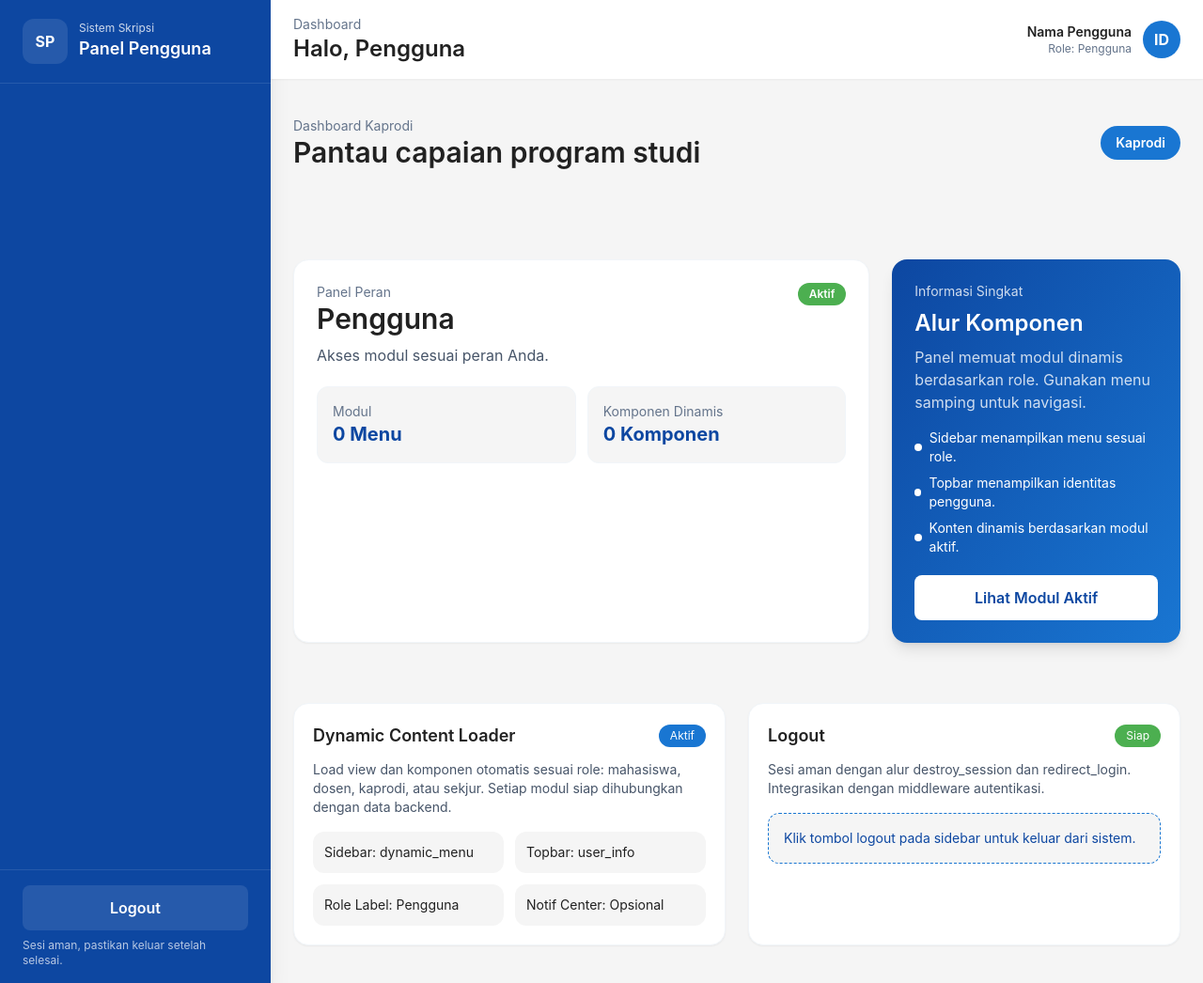
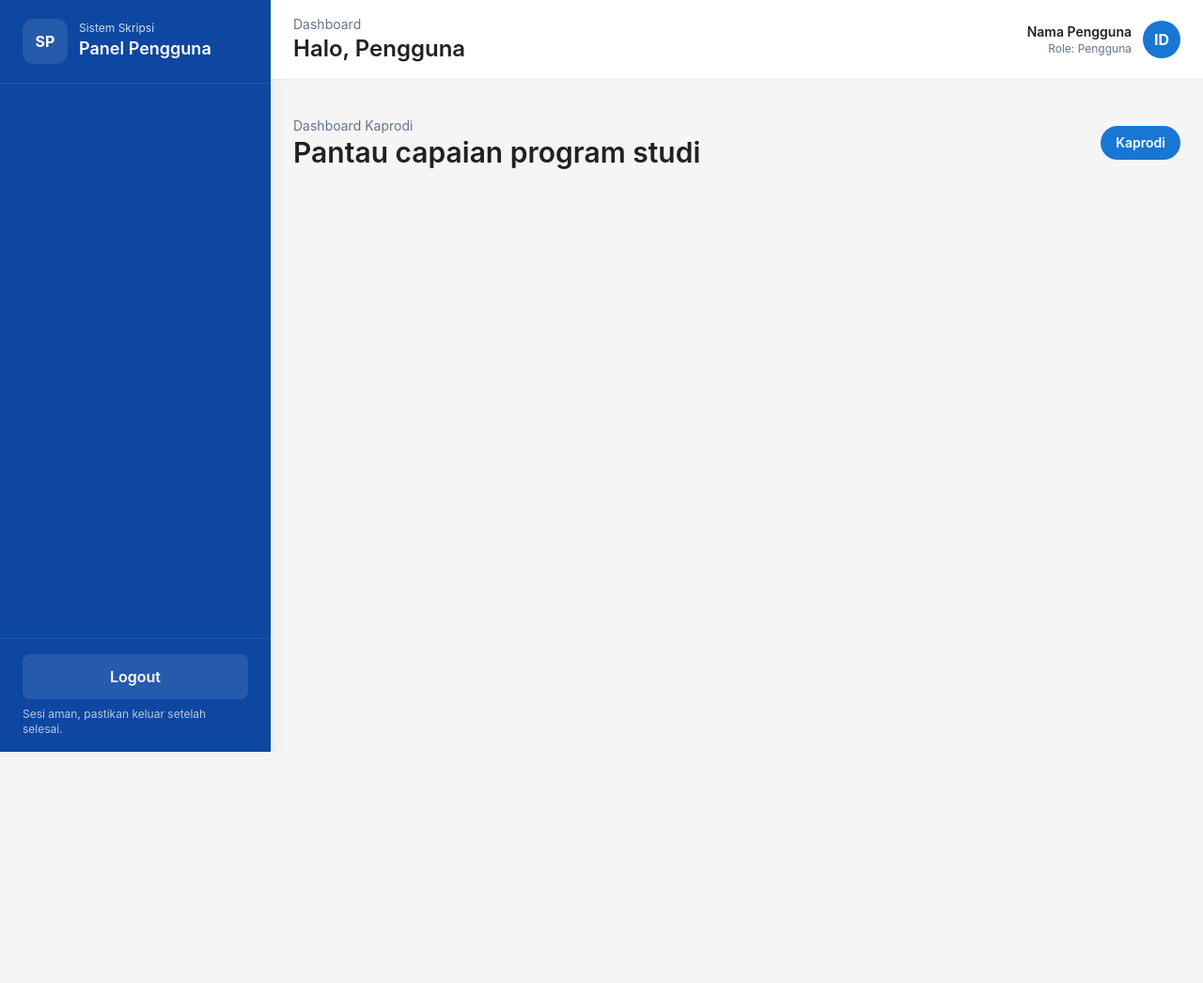
Before and after one commit to ibnfzy/app_skripsi_web, a CodeIgniter 4 app: the page made by app/Views/panel/kaprodi/index.php in a window 1280 px wide. Shown: the whole page at 94% size. After the commit the page ends 800 px from the top, so only its background shows below. Run offline with PHP 8.4 and a stand-in for CodeIgniter, Linux system fonts and the light colour scheme; the template is opened without the code that fills it, so the values that code supplies are empty; some libraries are stand-ins or nearby versions.

Commit message:
refactor(views): clean up base layout by removing unused dashboard components
Remove redundant dashboard components from base_layout.php to simplify the template and improve maintainability. The removed components were not being used in the current implementation.

```diff
--- a/app/Views/panel/base_layout.php
+++ b/app/Views/panel/base_layout.php
@@ -79,88 +79,6 @@
 
       <section class="max-w-6xl mx-auto px-6 py-10 space-y-8">
         <?= $this->renderSection('content'); ?>
-        <div class="grid md:grid-cols-[2fr,1fr] gap-6">
-          <div class="p-6 rounded-2xl bg-white shadow-sm border border-slate-100">
-            <div class="flex items-start justify-between gap-4">
-              <div>
-                <p class="text-sm text-slate-500">Panel Peran</p>
-                <h2 class="text-3xl font-semibold text-[var(--abu-gelap)]"><?= esc($role ?? 'Pengguna'); ?></h2>
-                <p class="mt-2 text-slate-600 leading-relaxed">
-                  <?= esc($descriptions[$role] ?? 'Akses modul sesuai peran Anda.'); ?></p>
-              </div>
-              <span class="px-3 py-1 rounded-full text-xs font-semibold bg-[var(--hijau)] text-white">Aktif</span>
-            </div>
-            <div class="mt-5 grid sm:grid-cols-2 gap-3">
-              <div class="p-4 rounded-xl bg-[var(--abu-muda)] border border-slate-100">
-                <p class="text-sm text-slate-500">Modul</p>
-                <p class="text-xl font-bold text-[var(--biru-tua)]"><?= count($menu ?? []); ?> Menu</p>
-              </div>
-              <div class="p-4 rounded-xl bg-[var(--abu-muda)] border border-slate-100">
-                <p class="text-sm text-slate-500">Komponen Dinamis</p>
-                <p class="text-xl font-bold text-[var(--biru-tua)]"><?= count($modules); ?> Komponen</p>
-              </div>
-            </div>
-          </div>
-          <div
-            class="p-6 rounded-2xl bg-gradient-to-br from-[var(--biru-tua)] to-[var(--biru-medium)] text-white shadow-lg">
-            <p class="text-sm text-white/80">Informasi Singkat</p>
-            <h3 class="text-2xl font-semibold mt-2">Alur Komponen</h3>
-            <p class="text-white/80 mt-2">Panel memuat modul dinamis berdasarkan role. Gunakan menu samping untuk
-              navigasi.</p>
-            <div class="mt-4 space-y-2 text-sm">
-              <div class="flex items-center gap-2"><span class="h-2 w-2 rounded-full bg-white"></span>Sidebar
-                menampilkan menu sesuai role.</div>
-              <div class="flex items-center gap-2"><span class="h-2 w-2 rounded-full bg-white"></span>Topbar menampilkan
-                identitas pengguna.</div>
-              <div class="flex items-center gap-2"><span class="h-2 w-2 rounded-full bg-white"></span>Konten dinamis
-                berdasarkan modul aktif.</div>
-            </div>
-            <button
-              class="mt-5 w-full py-3 rounded-lg bg-white text-[var(--biru-tua)] font-semibold hover:translate-y-[-2px] transition">Lihat
-              Modul Aktif</button>
-          </div>
-        </div>
-
-        <div class="grid md:grid-cols-3 gap-4">
-          <?php foreach ($modules as $title => $desc): ?>
-          <div
-            class="p-5 rounded-2xl bg-white border border-slate-100 shadow-sm hover:-translate-y-1 hover:shadow-lg transition">
-            <div class="flex items-center justify-between mb-3">
-              <h4 class="text-lg font-semibold text-[var(--abu-gelap)]"><?= esc($title); ?></h4>
-              <span class="text-xs px-3 py-1 rounded-full bg-[var(--abu-muda)] text-[var(--biru-tua)]">Modul</span>
-            </div>
-            <p class="text-sm text-slate-600 leading-relaxed"><?= esc($desc); ?></p>
-          </div>
-          <?php endforeach; ?>
-        </div>
-
-        <div class="grid md:grid-cols-2 gap-6">
-          <div class="p-5 rounded-2xl bg-white border border-slate-100 shadow-sm">
-            <div class="flex items-center justify-between mb-3">
-              <h4 class="text-lg font-semibold text-[var(--abu-gelap)]">Dynamic Content Loader</h4>
-              <span class="px-3 py-1 text-xs rounded-full bg-[var(--biru-medium)] text-white">Aktif</span>
-            </div>
-            <p class="text-sm text-slate-600">Load view dan komponen otomatis sesuai role: mahasiswa, dosen, kaprodi,
-              atau sekjur. Setiap modul siap dihubungkan dengan data backend.</p>
-            <div class="mt-4 grid grid-cols-2 gap-3 text-sm">
-              <div class="p-3 rounded-xl bg-[var(--abu-muda)]">Sidebar: dynamic_menu</div>
-              <div class="p-3 rounded-xl bg-[var(--abu-muda)]">Topbar: user_info</div>
-              <div class="p-3 rounded-xl bg-[var(--abu-muda)]">Role Label: <?= esc($role ?? 'Pengguna'); ?></div>
-              <div class="p-3 rounded-xl bg-[var(--abu-muda)]">Notif Center: Opsional</div>
-            </div>
-          </div>
-          <div class="p-5 rounded-2xl bg-white border border-slate-100 shadow-sm">
-            <div class="flex items-center justify-between mb-3">
-              <h4 class="text-lg font-semibold text-[var(--abu-gelap)]">Logout</h4>
-              <span class="px-3 py-1 text-xs rounded-full bg-[var(--hijau)] text-white">Siap</span>
-            </div>
-            <p class="text-sm text-slate-600">Sesi aman dengan alur destroy_session dan redirect_login. Integrasikan
-              dengan middleware autentikasi.</p>
-            <div
-              class="mt-4 p-4 rounded-xl bg-[var(--abu-muda)] border border-dashed border-[var(--biru-medium)] text-sm text-[var(--biru-tua)]">
-              Klik tombol logout pada sidebar untuk keluar dari sistem.</div>
-          </div>
-        </div>
       </section>
     </main>
   </div>
```
Lines whose indentation alone changed are shown as unchanged.
